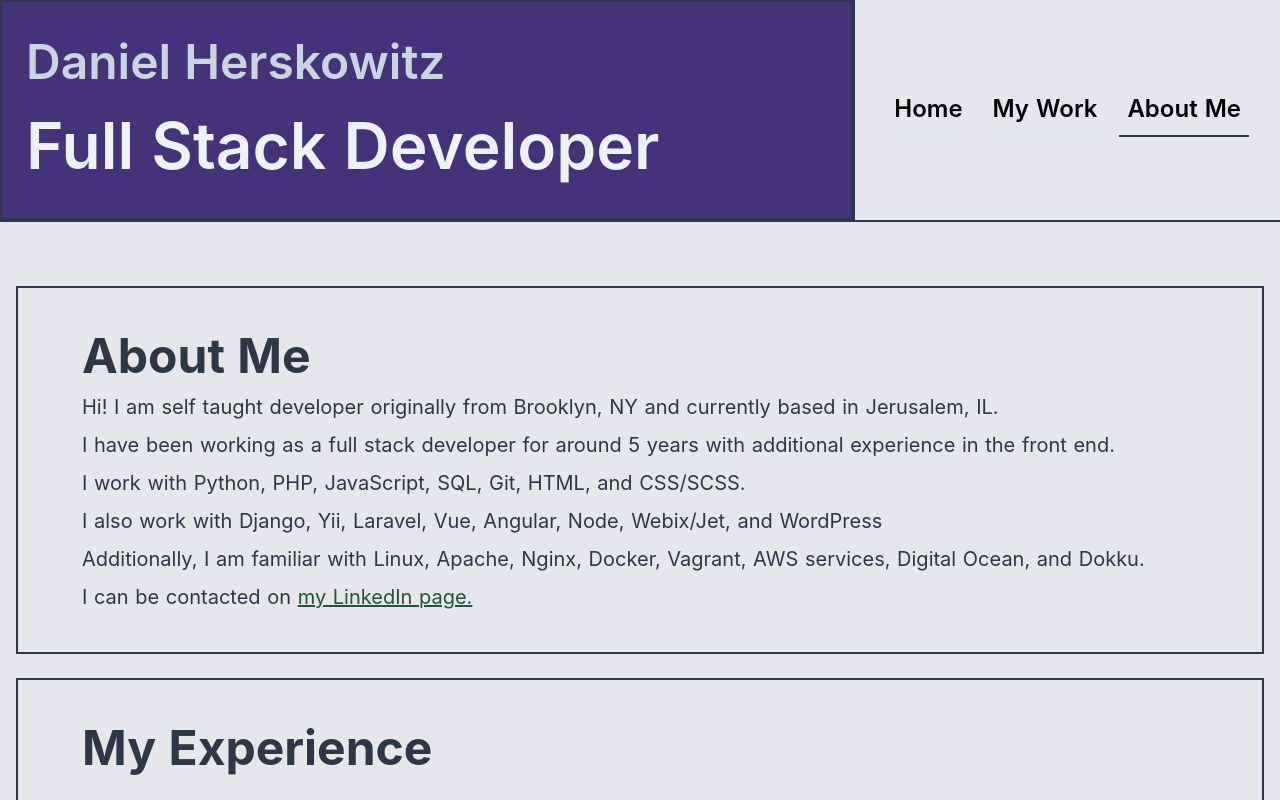
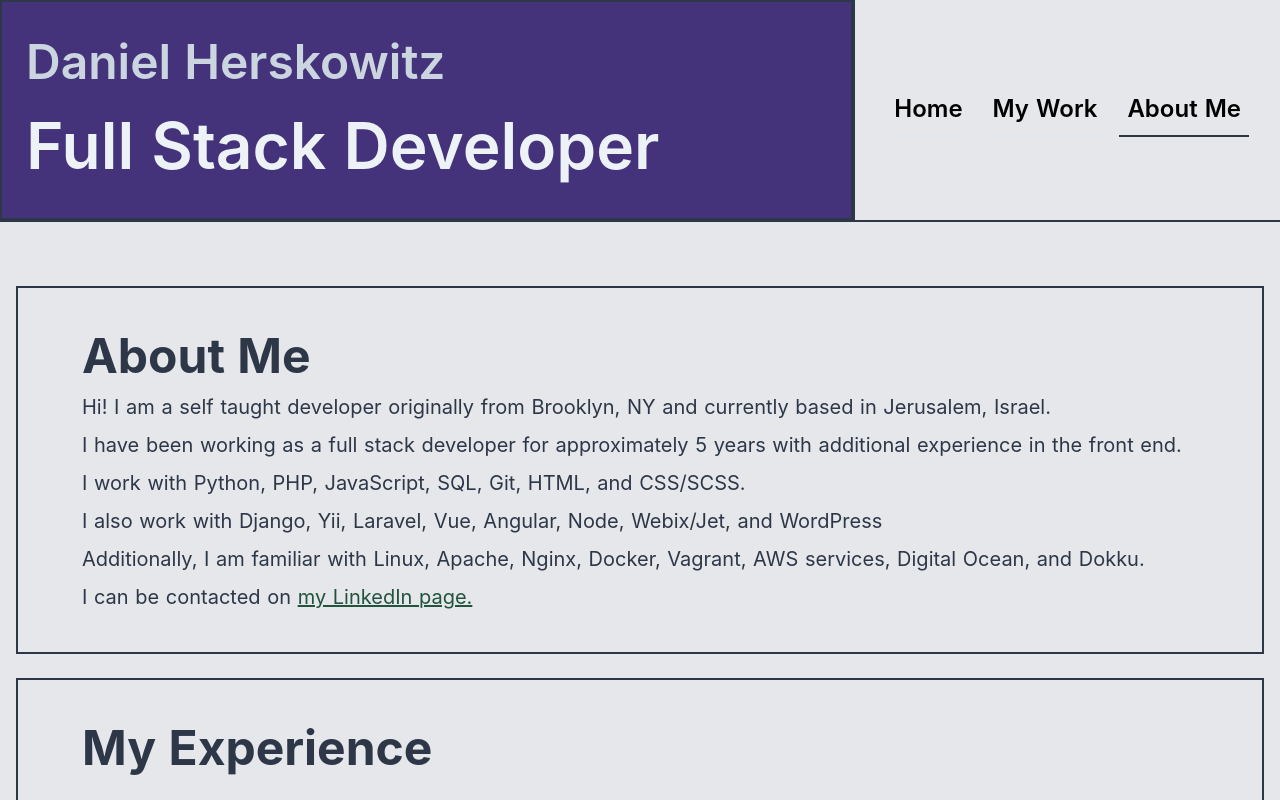
Before and after one commit to dherskowitz/portfolio, a Nuxt app: page /aboutme in a window 1280 px wide. Shown: the top 800 px of the page. Built offline with nearby package versions, Linux system fonts and the light colour scheme.

Commit message:
fix grammer

```diff
--- a/pages/aboutme.vue
+++ b/pages/aboutme.vue
@@ -7,10 +7,10 @@
     <section class="container my-16 pb-16 text-gray-800 text-xl">
       <div class="py-8 px-6 md:px-16 border-2 border-gray-800">
         <h1 class="text-5xl font-bold">About Me</h1>
-        <p class="pb-2">Hi! I am self taught developer originally from Brooklyn, NY and currently based in Jerusalem, IL.</p>
-        <p class="pb-2">I have been working as a full stack developer for around 5 years with additional experience in the front end.</p>
+        <p class="pb-2">Hi! I am a self taught developer originally from Brooklyn, NY and currently based in Jerusalem, Israel.</p>
+        <p class="pb-2">I have been working as a full stack developer for approximately 5 years with additional experience in the front end.</p>
         <p class="pb-2">I work with Python, PHP, JavaScript, SQL, Git, HTML, and CSS/SCSS.</p>
-        <p class="pb-2">I also work with Django, Yii, Laravel, Vue, Angular, Node, Webix/Jet,  and WordPress</p>
+        <p class="pb-2">I also work with Django, Yii, Laravel, Vue, Angular, Node, Webix/Jet, and WordPress</p>
         <p class="pb-2">Additionally, I am familiar with Linux, Apache, Nginx, Docker, Vagrant, AWS services, Digital Ocean, and Dokku.</p>
         <p class="pb-2">I can be contacted on <a href="https://www.linkedin.com/in/daniel-herskowitz-105/" target="_blank" class="text-green-900 underline">my LinkedIn page.</a></p>
       </div>
--- a/pages/index.vue
+++ b/pages/index.vue
@@ -6,7 +6,7 @@
       class="col-span-6 md:col-span-2 p-6 flex flex-col justify-center items-center border-gray-800 border-2"
     >
       <div class="text-xl lg:text-3xl">
-        Time In Jerusalem, IL
+        Time In Jerusalem, Israel
       </div>
       <div class="text-4xl lg:text-5xl xl:text-6xl">
         {{ timeInJerusalem }}
```
